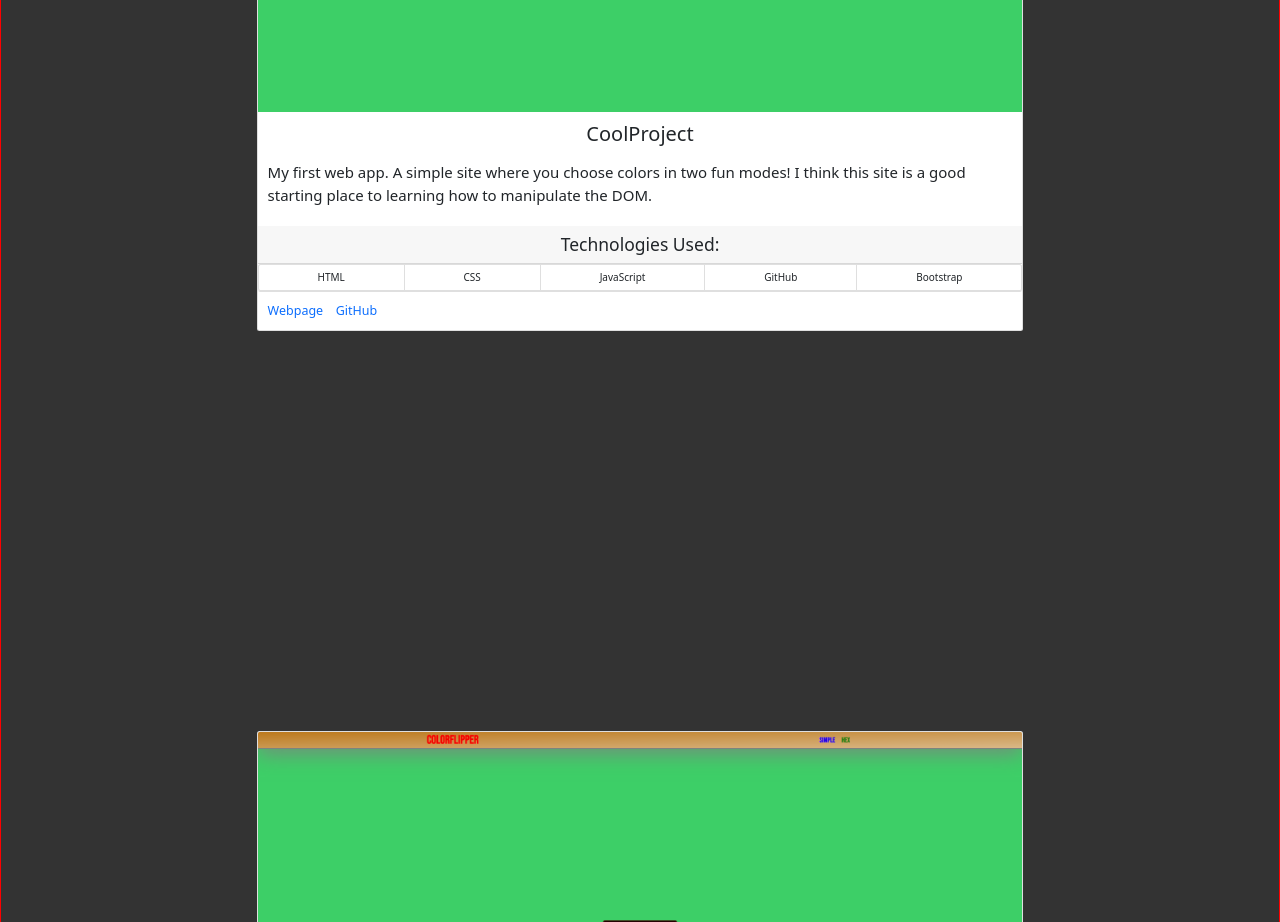
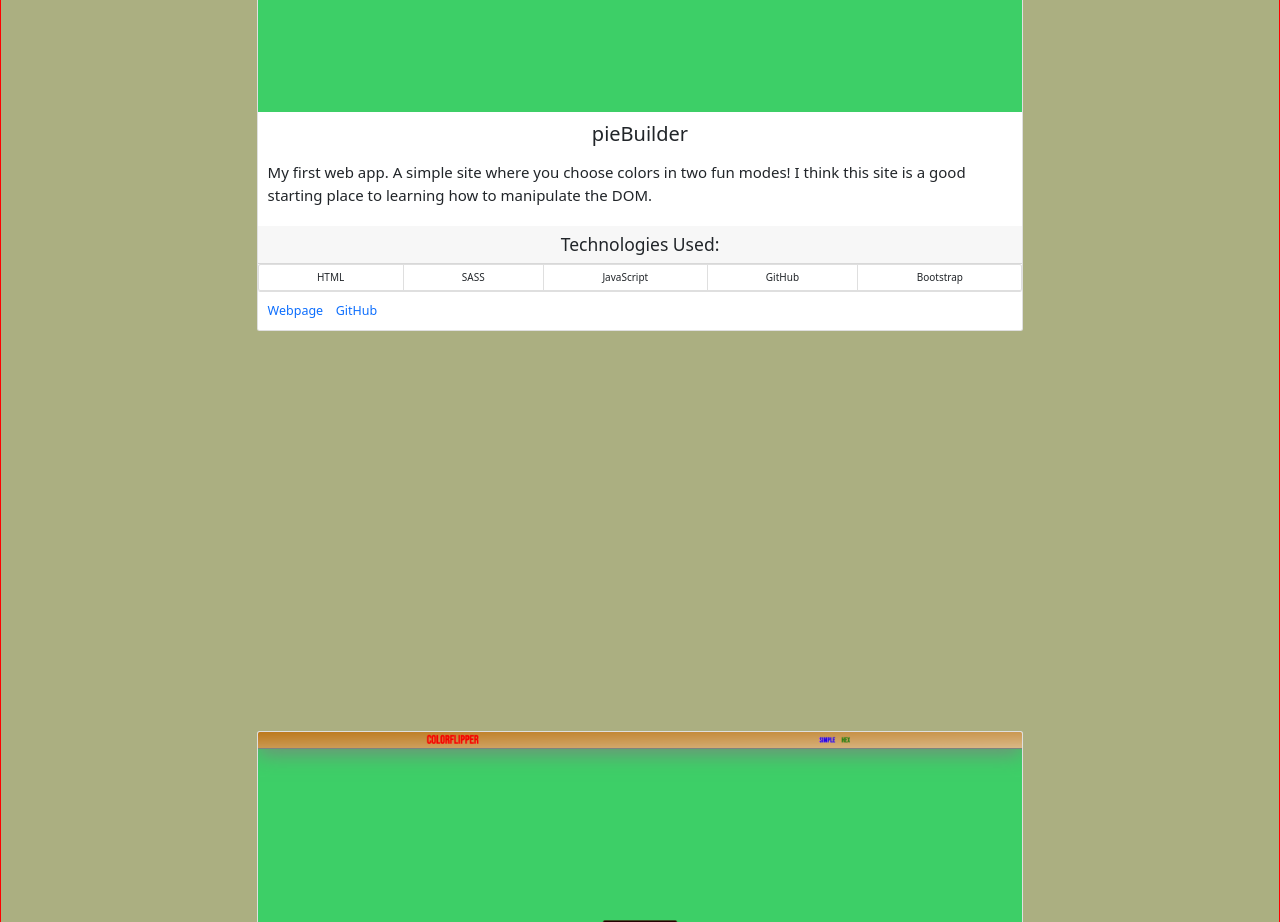
Before and after one commit to jrobinson0529/personal-bio-site, a website built with webpack: page dist/index.html in a window 1280 px wide. Shown: the part 3660-4582 px from the top of the page. Built offline with nearby package versions, Linux system fonts and the light colour scheme.

Commit message:
minor tweaks

```diff
--- a/src/projectsData.js
+++ b/src/projectsData.js
@@ -9,10 +9,10 @@ export const projects = [
     githubUrl: "https://github.com/nss-evening-cohort-14/color-flipper-hack-jrobinson0529",
   },
   {
-    title: "CoolProject",
+    title: "pieBuilder",
     screenshot: "/img/colorflipper.png",
     description: "My first web app. A simple site where you choose colors in two fun modes! I think this site is a good starting place to learning how to manipulate the DOM.", // A good project description includes 'the what', 'the why', and 'the how'.
-    technologiesUsed: ["HTML", "CSS", "JavaScript", "GitHub", "Bootstrap"],
+    technologiesUsed: ["HTML", "SASS", "JavaScript", "GitHub", "Bootstrap"],
     available: true,
     url: "https://600da9cd107a9426e133ee63--elastic-volhard-0880e6.netlify.app/index.html", // Towards the latter part of the class, you will learn how to host your projects and people will be able to view them live. Cool, right? Welp, until then, just use your GitHub link in this spot as well.
     githubUrl: "https://github.com/nss-evening-cohort-14/color-flipper-hack-jrobinson0529",
@@ -33,17 +33,6 @@ const technologiesUsed = [
     alt: "JavaScript Logo"
   }
 ];
-// DOM Target variables
-const projectsPage = document.querySelector('#projectsPage');
-
-
-
-
-
-
-
-
-
 export const getProjects = () => {
   return projects;
 };
--- a/style.scss
+++ b/style.scss
@@ -1,4 +1,4 @@
-$primary-color: #333;
+$primary-color: rgb(171, 175, 129);
 
 html {
   height: 100%;
```
Also changed, not shown: dist/main.css, dist/main.js.
